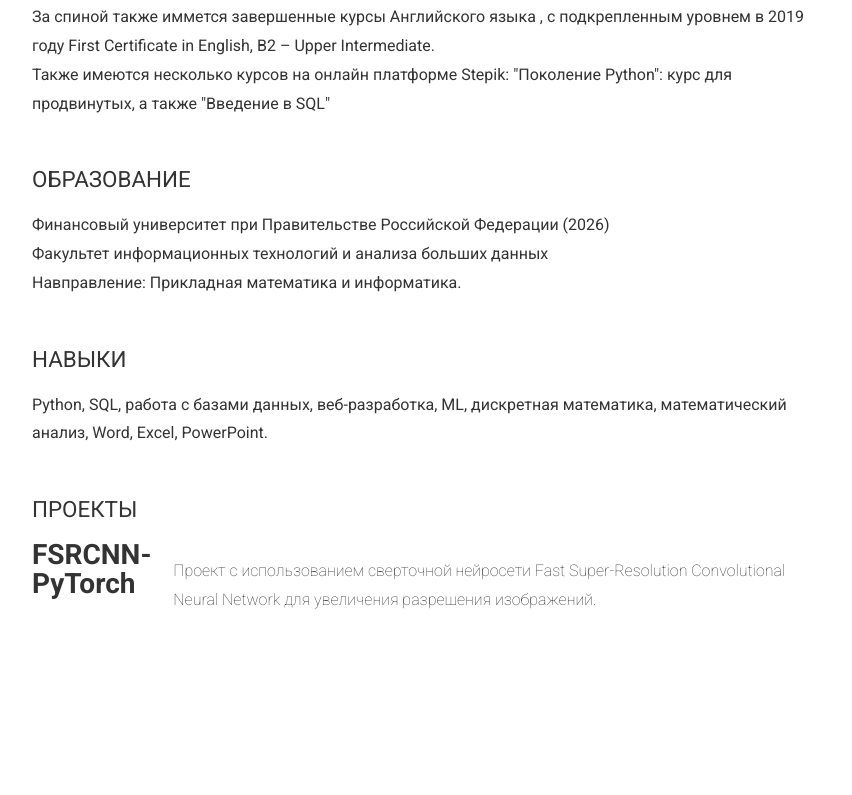
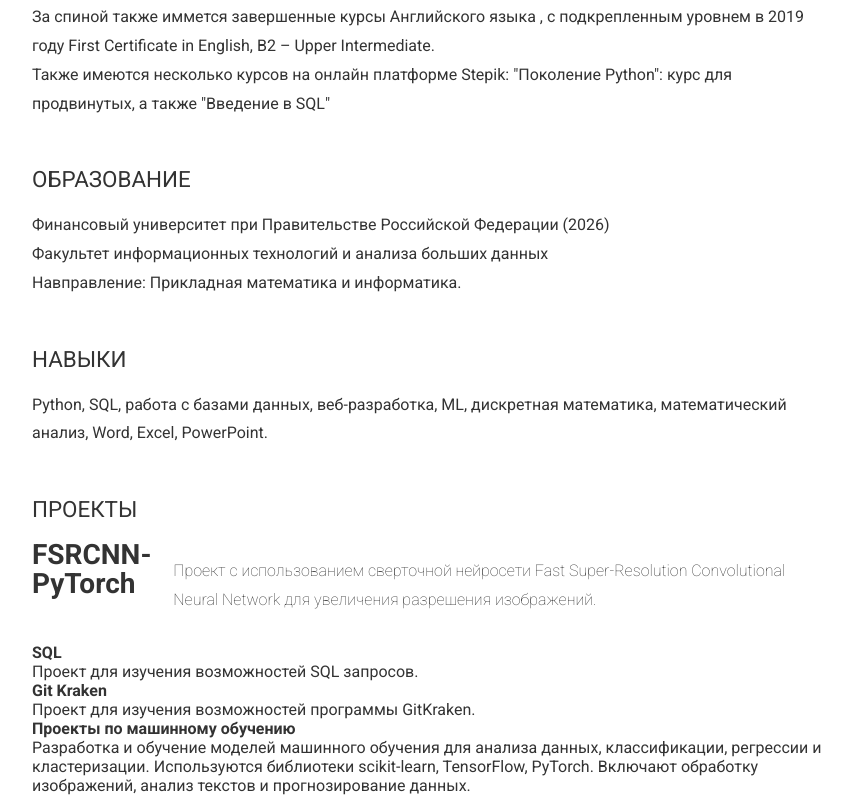
Before and after one commit to Boo4kin/Boo4kin, a plain HTML site: page index.html in a window 1280 px wide. Shown: the part 788-1583 px from the top of the page, without its empty margins (208-1060 px from the left). Before the commit the page ends 1431 px from the top, so only its background shows below. Drawn offline with Linux system fonts and the light colour scheme.

Commit message:
Update index.html

```diff
--- a/index.html
+++ b/index.html
@@ -64,6 +64,24 @@
                     <div class="main-item__description">
                         <p>    Проект с использованием сверточной нейросети Fast Super-Resolution Convolutional Neural Network для увеличения разрешения изображений.</p>
                     </div>
+                    </div>
+                    <div class="main-item__title">
+                        <a href="https://github.com/Boo4kin/Boo4kin/tree/main/SQL"><span>SQL</span></a>
+                    </div>
+                    <div class="main-item__description">
+                        <p>    Проект для изучения возможностей SQL запросов.</p>
+                    </div>
+                    <div class="main-item__title">
+                        <a href="https://github.com/Boo4kin/Kraken"><span>Git Kraken</span></a>
+                    </div>
+                    <div class="main-item__description">
+                        <p>    Проект для изучения возможностей программы GitKraken.</p>
+                    </div>
+                    <div class="main-item__title">
+                        <a href="https://github.com/Boo4kin/Boo4kin/tree/main/ML"><span>Проекты по машинному обучению</span></a>
+                    </div>
+                    <div class="main-item__description">
+                        <p>    Разработка и обучение моделей машинного обучения для анализа данных, классификации, регрессии и кластеризации. Используются библиотеки scikit-learn, TensorFlow, PyTorch. Включают обработку изображений, анализ текстов и прогнозирование данных.</p>
                 </div>
             </div>
         </div>
```
